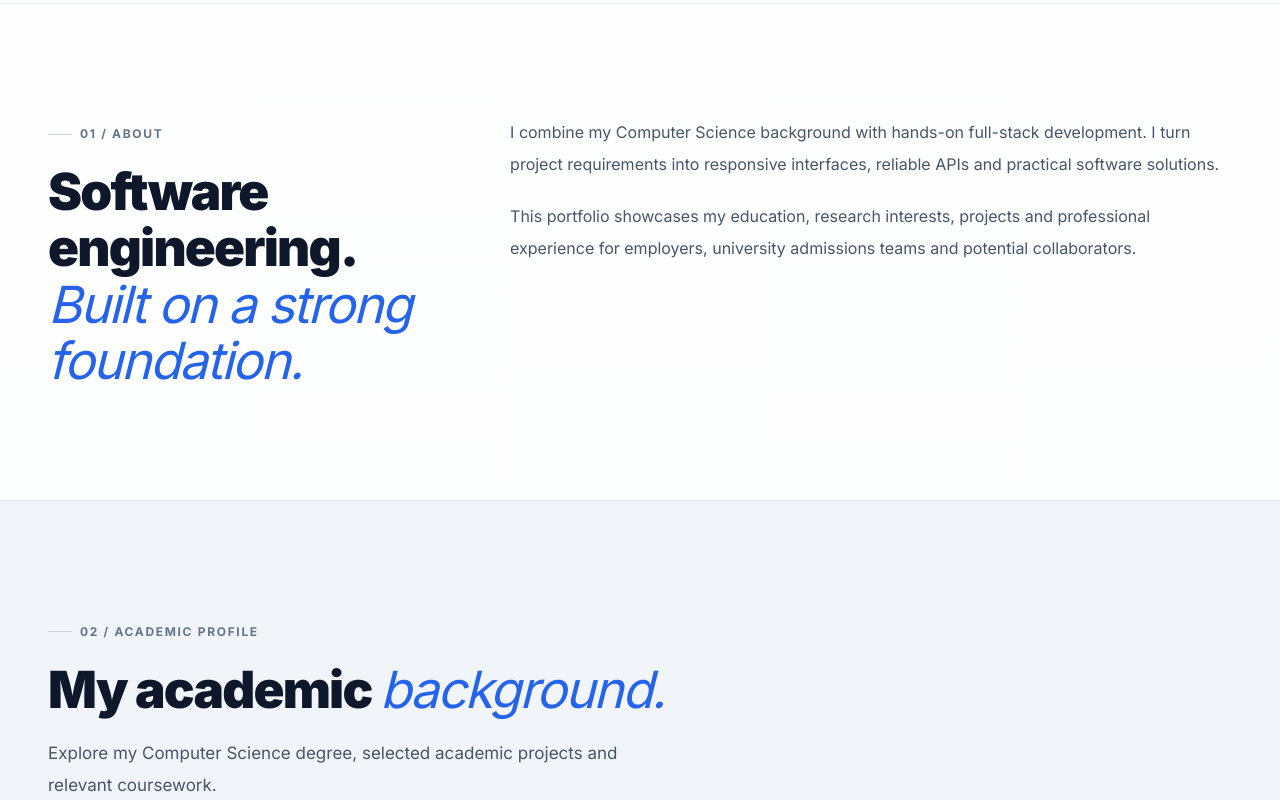
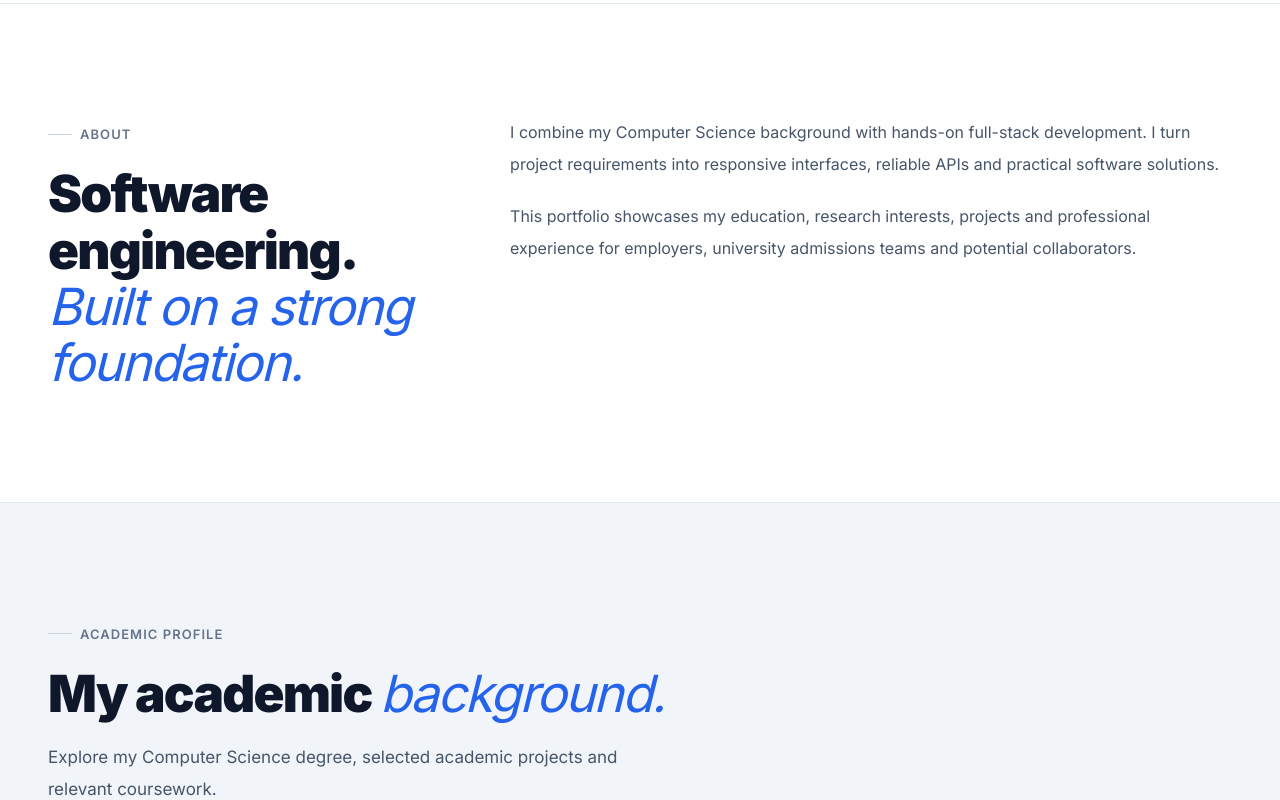
Before and after one commit to Mehedi1-SWE/portfolio, a Next.js app in the folder frontend/: page / in a window 1280 px wide. Shown: the part 920-1720 px from the top of the page. Built offline with nearby package versions, Linux system fonts and the light colour scheme; no server answers.

Commit message:
Remove section numbering and standardize eyebrow typography

```diff
--- a/frontend/components/SectionHeading.tsx
+++ b/frontend/components/SectionHeading.tsx
@@ -8,7 +8,6 @@ type SectionHeadingProps = {
 };
 
 export function SectionHeading({
-  number,
   eyebrow,
   label,
   title,
@@ -16,9 +15,9 @@ export function SectionHeading({
 }: SectionHeadingProps) {
   return (
     <div className="w-full min-w-0 max-w-3xl">
-      <span className="inline-flex items-center gap-2 text-xs font-bold uppercase tracking-[0.14em] text-[#64748B]">
+      <span className="inline-flex items-center gap-2 text-[13px] font-semibold uppercase tracking-[0.08em] text-[#64748B]">
         <span className="h-px w-6 bg-[#CBD5E1]" />
-        {number && eyebrow ? `${number} / ${eyebrow}` : (label ?? eyebrow ?? "")}
+        {label ?? eyebrow ?? ""}
       </span>
       <h2 className="mt-5 text-[clamp(2rem,4vw,4rem)] font-black sm:text-[clamp(2.35rem,4vw,4rem)] leading-[1.1] tracking-[-0.035em] text-[#0F172A]">
         {title}
```
